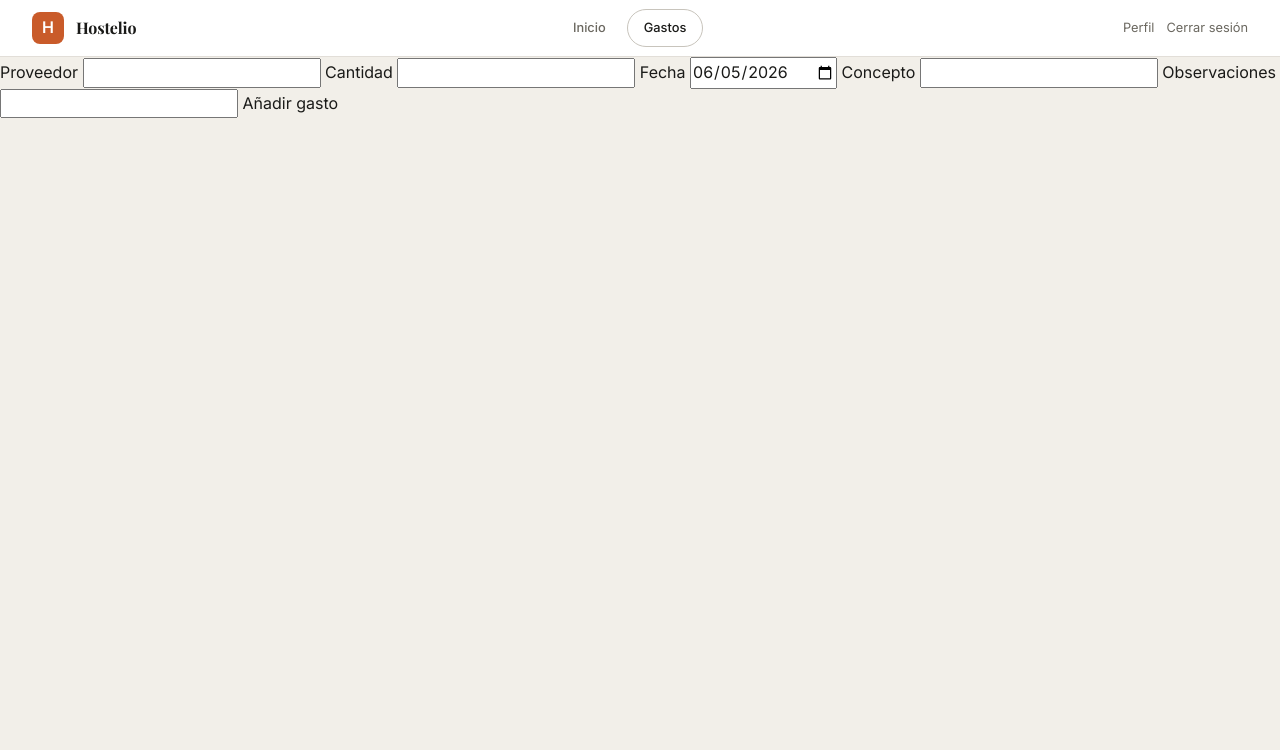
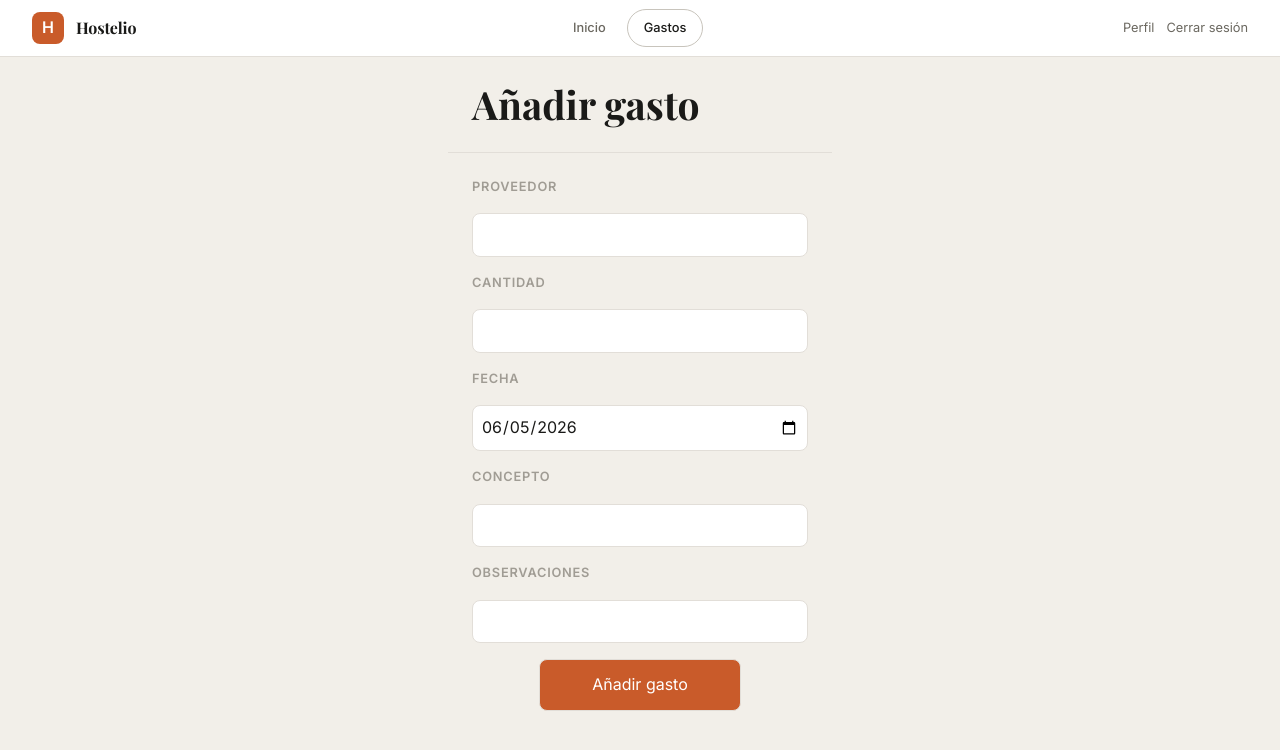
Before and after one commit to davidglnd/Hostelio, a website built with Vite: page frontend/pages/expenses.html in a window 1280 px wide. Built offline with nearby package versions, Linux system fonts and the light colour scheme.

Commit message:
style(expenses): improve add expense view styling

```diff
--- a/frontend/js/modules/config/dashboardConfig.js
+++ b/frontend/js/modules/config/dashboardConfig.js
@@ -6,8 +6,8 @@ export const sideNavDashboardItems = [
     },
     {
         label: "Informes",
-        keys: ["monthly", "weekly"],
-        labelKey: ["Mensual", "Semanal"],
+        keys: ["monthly"],
+        labelKey: ["Mensual"],
     },
     {
         label: "Proveedores",
--- a/frontend/pages/expenses.html
+++ b/frontend/pages/expenses.html
@@ -10,7 +10,9 @@
 <body data-page="expenses">
     <app-header></app-header>
     <main>
-        <form>
+        <div class="form-container">
+            <h2>Añadir gasto</h2>
+            <form class="expense-form">
                 <label for="supplier">Proveedor</label>
                 <input type="text" name="supplier" id="supplier" list="suppliers-list">
                 <datalist id="suppliers-list">
@@ -36,6 +38,7 @@
                 <button type="submit">Añadir gasto</button>
             </form>
             <div class="result-container"></div>
+        </div>
     </main>
 </body>
 </html>
--- a/frontend/styles/main.css
+++ b/frontend/styles/main.css
@@ -24,6 +24,7 @@
 /* 6. Pages */
 @import "pages/supplier.css" layer(pages);
 @import "pages/profile.css" layer(pages);
+@import "pages/expenses.css" layer(pages);
 
 /* 7. Components */
 @import "components/header.css";
--- /dev/null
+++ b/frontend/styles/pages/expenses.css
@@ -0,0 +1,43 @@
+.form-container{
+    width: 30%;
+    margin: auto;
+}
+
+.form-container > h2{
+    padding: var(--space-6);
+    border-bottom: var(--border-width) solid var(--color-border);
+}
+
+.expense-form{
+    display: flex;
+    flex-direction: column;
+    gap: 1rem;
+    padding: var(--space-6);
+}
+
+.expense-form label{
+    font-size: var(--text-sm);
+    font-weight: var(--font-semibold);
+    letter-spacing: 0.06em;
+    text-transform: uppercase;
+    color: var(--color-text-muted);
+}
+
+.expense-form input[type="text"],
+.expense-form input[type="number"],
+.expense-form input[type="date"]{
+    padding: var(--space-2);
+    border: var(--border-width) solid var(--color-border);
+    border-radius: var(--radius-md);
+    background-color: var(--color-surface);
+}
+
+.expense-form button{
+    padding: var(--space-3);
+    border: var(--border-width) solid var(--color-border);
+    border-radius: var(--radius-md);
+    background-color: var(--color-accent-600);
+    color: var(--color-neutral-0);
+    width: 60%;
+    margin: auto;
+}
```
Lines whose indentation alone changed are shown as unchanged.
